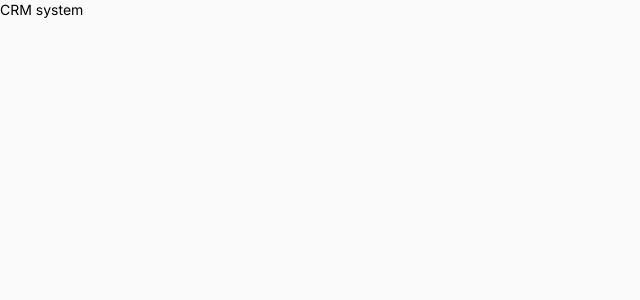
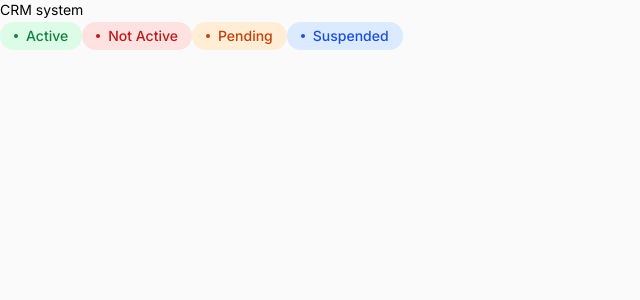
Before and after one commit to TaurusVB/crm-system-nextjs-course, a Next.js app: page / in a window 1280 px wide. Shown: the top 300 px of the page, without its empty margins (0-640 px from the left). Built offline with nearby package versions, Linux system fonts and the light colour scheme.

Commit message:
CREATE: StatusLabel component | ADD: cn fucntion for condition render for components

```diff
--- /dev/null
+++ b/lib/types.ts
@@ -0,0 +1,6 @@
+export enum Status {
+  Active = "active",
+  NoActive = "noActive",
+  Pendind = "pending",
+  Suspended = "suspended",
+}
--- /dev/null
+++ b/lib/utils.ts
@@ -0,0 +1,6 @@
+import { type ClassValue, clsx } from "clsx";
+import { twMerge } from "tailwind-merge";
+
+export function cn(...inputs: ClassValue[]) {
+  return twMerge(clsx(inputs));
+}
--- a/package.json
+++ b/package.json
@@ -9,9 +9,11 @@
     "lint": "next lint"
   },
   "dependencies": {
+    "clsx": "^2.1.0",
     "next": "14.0.4",
     "react": "^18",
-    "react-dom": "^18"
+    "react-dom": "^18",
+    "tailwind-merge": "^2.2.0"
   },
   "devDependencies": {
     "@types/node": "^20",
--- /dev/null
+++ b/src/app/components/StatusLabel.tsx
@@ -0,0 +1,30 @@
+import { FC } from "react";
+
+import { Status } from "@/lib/types";
+import { cn } from "@/lib/utils";
+
+interface IStatusLabelProps {
+  children: React.ReactNode;
+  status: Status;
+  disabled?: boolean;
+}
+
+const StatusLabel: FC<IStatusLabelProps> = ({ children, status, disabled }) => {
+  return (
+    <div
+      className={cn(
+        "inline-flex items-center py-1 px-3.5 rounded-3xl text-sm font-medium",
+        status === Status.Active && "text-green-700 bg-green-100",
+        status === Status.NoActive && " text-red-700 bg-red-100",
+        status === Status.Pendind && "text-orange-700 bg-orange-100",
+        status === Status.Suspended && "text-blue-700 bg-blue-100 ",
+        disabled && "opacity-75 cursor-not-allowed"
+      )}
+    >
+      <div className="w-1 h-1 mr-2 rounded-full bg-current" />
+      {children}
+    </div>
+  );
+};
+
+export default StatusLabel;
--- a/src/app/page.tsx
+++ b/src/app/page.tsx
@@ -1,3 +1,14 @@
+import { Status } from "@/lib/types";
+import StatusLabel from "./components/StatusLabel";
+
 export default function Home() {
-  return <main className=" text-sm">CRM system</main>;
+  return (
+    <main>
+      <h1 className=" text-sm">CRM system</h1>
+      <StatusLabel status={Status.Active}>Active</StatusLabel>
+      <StatusLabel status={Status.NoActive}>Not Active</StatusLabel>
+      <StatusLabel status={Status.Pendind}>Pending</StatusLabel>
+      <StatusLabel status={Status.Suspended}>Suspended</StatusLabel>
+    </main>
+  );
 }
--- a/tsconfig.json
+++ b/tsconfig.json
@@ -19,7 +19,7 @@
       }
     ],
     "paths": {
-      "@/*": ["./src/*"]
+      "@/*": ["./*"]
     }
   },
   "include": ["next-env.d.ts", "**/*.ts", "**/*.tsx", ".next/types/**/*.ts"],
```
Also changed, not shown: 1 other file (tests, documents, lock files or other folders).
